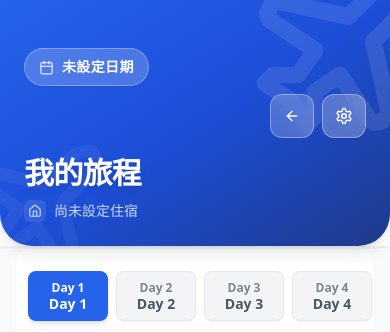
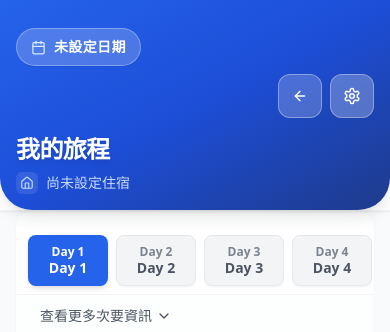
Before and after one commit to ZUIHUI/trip-planner, a React (Vite) app: page /trip/1 in a window 390 px wide. Shown: the top 332 px of the page. Built offline with nearby package versions, Linux system fonts and the light colour scheme; no server answers; the database is empty.

Commit message:
Adjust header hero density for mobile first screen

```diff
--- a/src/components/Header.jsx
+++ b/src/components/Header.jsx
@@ -12,18 +12,18 @@ const Header = forwardRef(({ details, onSettingsOpen, onGoToTrips, isSaving, chi
       <div className={`
         bg-gradient-to-br from-brand-600 via-brand-700 to-brand-900 dark:from-slate-900 dark:via-slate-800 dark:to-slate-900 text-white
         shadow-lg relative overflow-hidden transition-all duration-300 ease-out border-b-0 dark:border-b dark:border-slate-800 will-change-transform
-        ${isScrolled ? 'pt-4 pb-3 px-4 rounded-b-xl' : 'pt-12 pb-6 px-6 rounded-b-[2rem]'}
+        ${isScrolled ? 'pt-4 pb-3 px-4 rounded-b-xl' : 'pt-7 pb-4 px-4 rounded-b-[2rem]'}
       `}>
         {/* Decorative Background Elements */}
-        <div className={`absolute top-0 right-0 transform translate-x-1/4 -translate-y-1/4 pointer-events-none transition-opacity duration-300 ${isScrolled ? 'opacity-0' : 'opacity-10'}`}>
-          <Plane size={200} />
+        <div className={`absolute top-0 right-0 hidden sm:block transform translate-x-1/4 -translate-y-1/4 pointer-events-none transition-opacity duration-300 ${isScrolled ? 'opacity-0' : 'opacity-10'}`}>
+          <Plane size={160} />
         </div>
-        <div className={`absolute bottom-0 left-0 transform -translate-x-1/4 translate-y-1/4 pointer-events-none transition-opacity duration-300 ${isScrolled ? 'opacity-0' : 'opacity-5'}`}>
-          <Plane size={150} />
+        <div className={`absolute bottom-0 left-0 hidden sm:block transform -translate-x-1/4 translate-y-1/4 pointer-events-none transition-opacity duration-300 ${isScrolled ? 'opacity-0' : 'opacity-5'}`}>
+          <Plane size={120} />
         </div>
 
         {/* Top Bar: Date & Actions */}
-        <div className={`relative flex flex-wrap items-center justify-between gap-2 sm:gap-3 transition-all duration-300 ${isScrolled ? 'mb-1' : 'mb-4'}`}>
+        <div className={`relative flex min-h-[52px] flex-wrap items-center justify-between gap-2 sm:gap-3 transition-all duration-300 ${isScrolled ? 'mb-1' : 'mb-4'}`}>
           <div className="flex min-w-0 max-w-full items-center gap-2 bg-white/25 supports-[backdrop-filter]:bg-white/20 backdrop-blur-md px-3.5 py-2 rounded-full border border-white/30 shadow-sm">
             <Calendar size={15} className="text-brand-100 shrink-0" />
             <span className="truncate text-sm font-semibold text-white tracking-wide">{displayDates || '未設定日期'}</span>
@@ -67,7 +67,7 @@ const Header = forwardRef(({ details, onSettingsOpen, onGoToTrips, isSaving, chi
 
         {/* Main Title Area */}
         <div className={`relative transition-all duration-500 ease-in-out overflow-hidden ${isScrolled ? 'max-h-0 opacity-0' : 'max-h-40 opacity-100'}`}>
-          <h1 className="text-3xl font-bold mb-2 tracking-tight leading-tight drop-shadow-md">
+          <h1 className="text-2xl sm:text-3xl font-bold mb-2 tracking-tight leading-tight drop-shadow-md">
             {details?.title || '我的旅程'}
           </h1>
           <div className="flex items-center gap-2 text-brand-100/90 text-sm font-medium">
```
